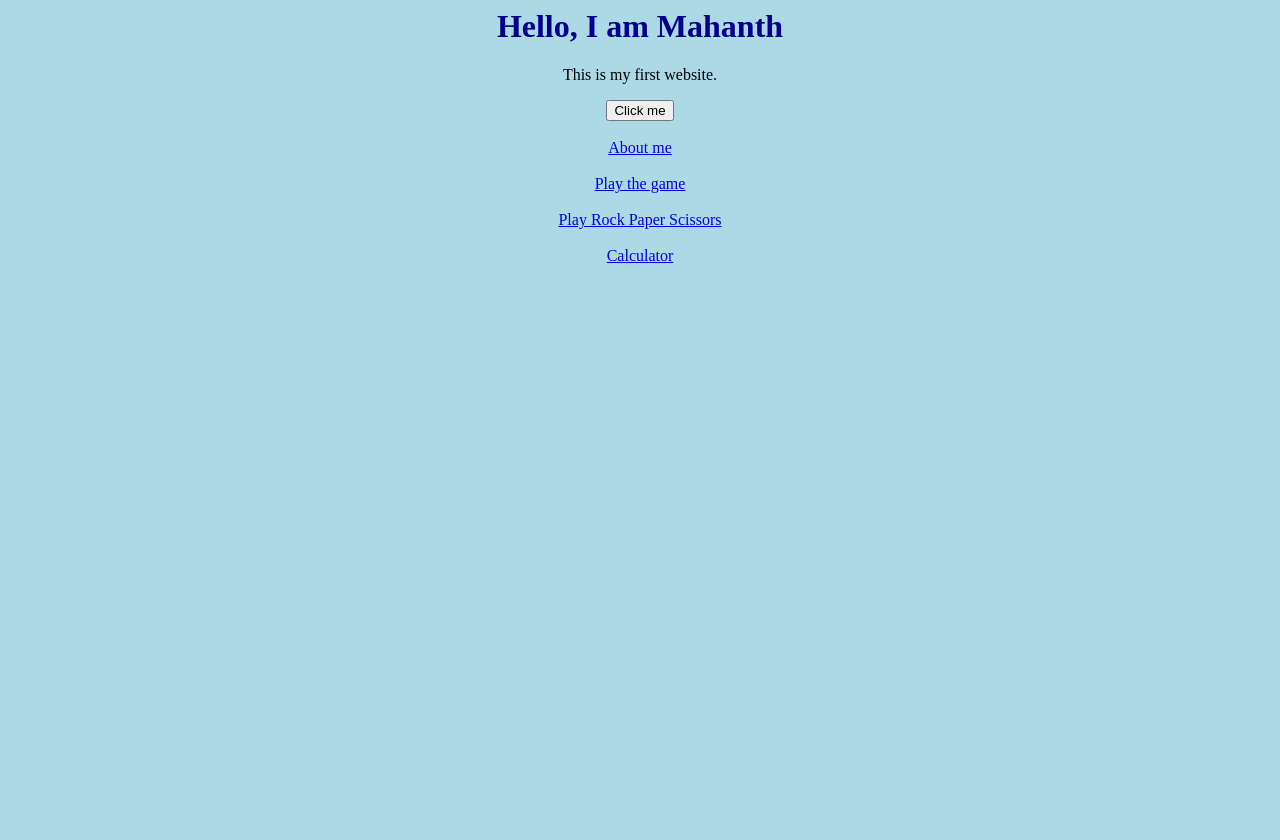
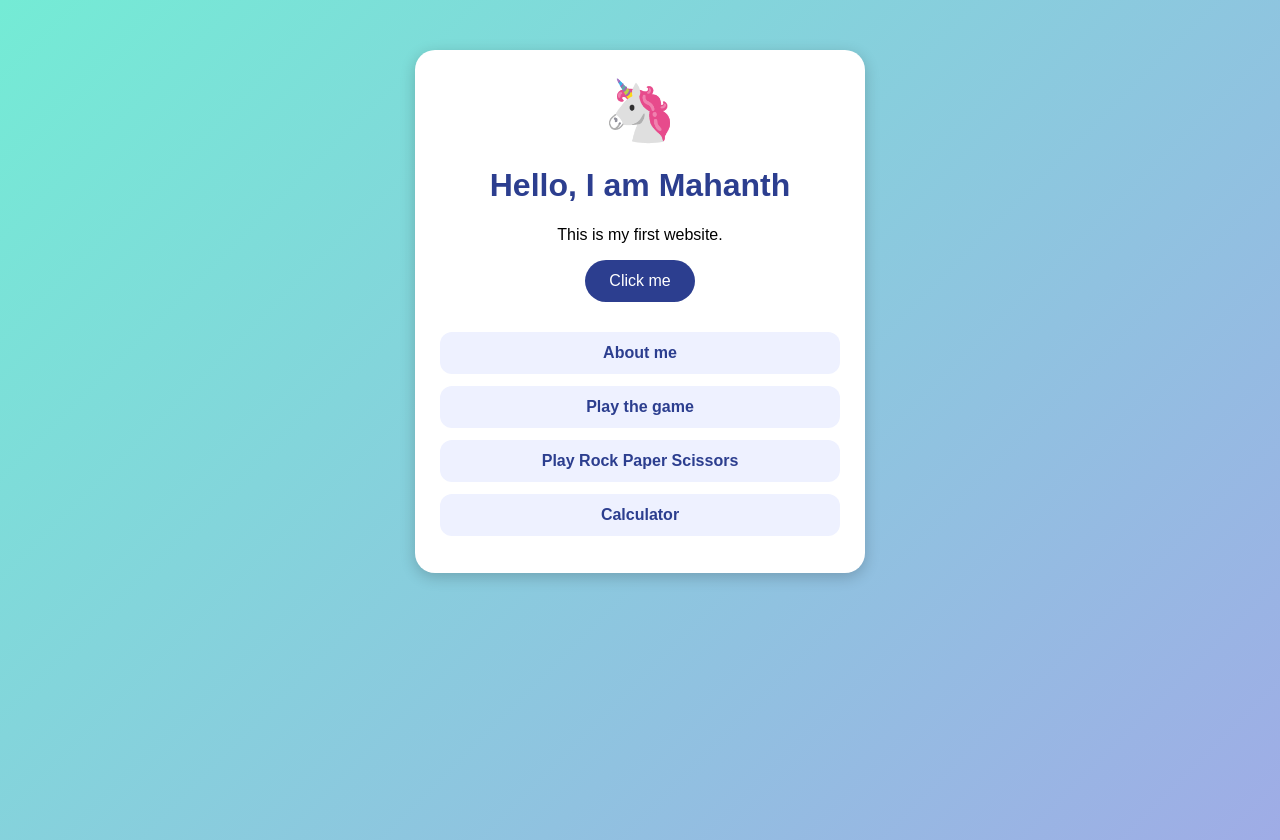
Before and after one commit to puppalamahanth-sys/puppalamahanth.github.io, a plain HTML site: page index.html in a window 1280 px wide. Before the commit the page ends 800 px from the top, so only its background shows below. Drawn offline with Linux system fonts and the light colour scheme.

Commit message:
Update index.html

```diff
--- a/index.html
+++ b/index.html
@@ -1,15 +1,25 @@
-<body style="background-color: lightblue; text-align: center;">
-<h1 style="color: darkblue;">Hello, I am Mahanth</h1>
+<head>
+<meta name="viewport" content="width=device-width, initial-scale=1">
+<style>
+body { margin: 0; padding: 20px; font-family: Arial, sans-serif; text-align: center; background: linear-gradient(135deg, #74ebd5, #9face6); min-height: 100vh; }
+.card { background: white; max-width: 400px; margin: 30px auto; padding: 25px; border-radius: 20px; box-shadow: 0 4px 15px rgba(0,0,0,0.2); }
+h1 { color: #2c3e8f; }
+button { background: #2c3e8f; color: white; border: none; padding: 12px 24px; font-size: 16px; border-radius: 25px; }
+a { display: block; margin: 12px 0; padding: 12px; background: #eef1ff; color: #2c3e8f; text-decoration: none; border-radius: 12px; font-weight: bold; }
+</style>
+</head>
+<body>
+<div class="card">
+<p style="font-size: 60px; margin: 0;">🦄</p>
+<h1>Hello, I am Mahanth</h1>
 <p id="msg">This is my first website.</p>
 <button onclick="changeText()">Click me</button>
 <br><br>
 <a href="about.html">About me</a>
-  <br><br>
 <a href="game.html">Play the game</a>
-  <br><br>
 <a href="rps.html">Play Rock Paper Scissors</a>
-  <br><br>
 <a href="calc.html">Calculator</a>
+</div>
 <script>
 function changeText() {
   document.getElementById("msg").innerText = "You clicked the button!";
```
